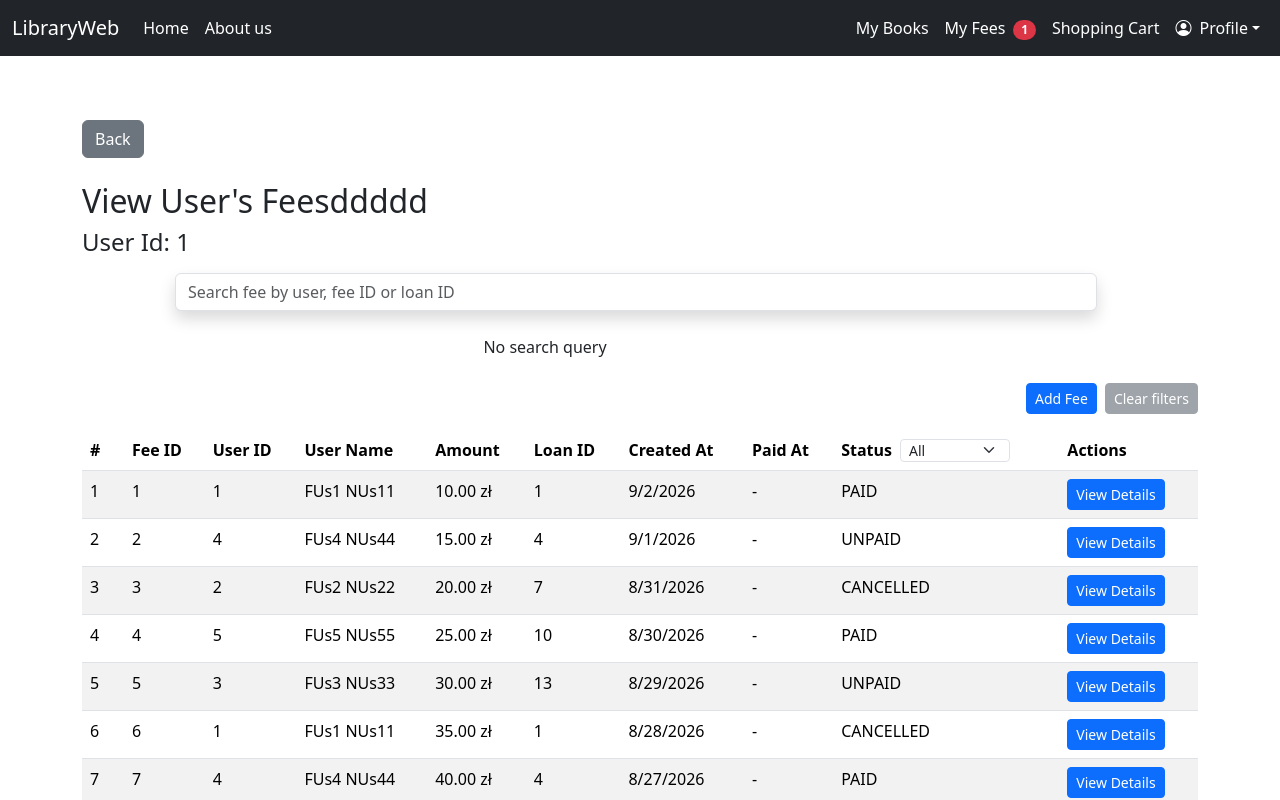
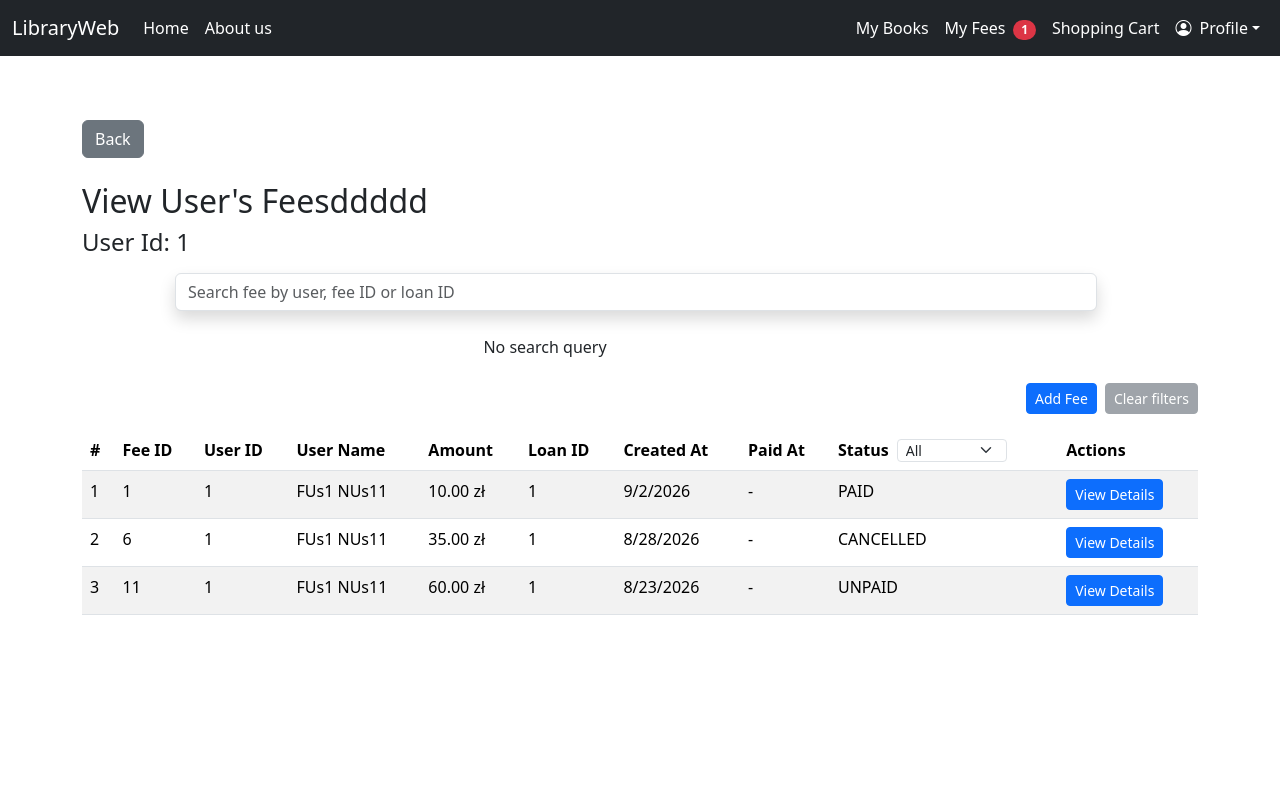
Before and after one commit to pterq/LibraryWeb, a React (Vite) app in the folder library-client/: page /userFees/view/1 in a window 1280 px wide. Shown: the top 800 px of the page. Built offline with nearby package versions, Linux system fonts and the light colour scheme; sample sign-in values are in the browser's storage.

Commit message:
front - admin fees table sort fix

```diff
--- a/library-client/src/component/books/UserBookCard.tsx
+++ b/library-client/src/component/books/UserBookCard.tsx
@@ -1,5 +1,3 @@
-import React from "react";
-
 import { MockData } from "../../types/MockData";
 import type { LoanType } from "../../types/DbTypes";
 import { useParams } from "react-router-dom";
--- a/library-client/src/component/dashboards/Tables/FeeItemsTable.tsx
+++ b/library-client/src/component/dashboards/Tables/FeeItemsTable.tsx
@@ -7,8 +7,6 @@ import { MockData } from "../../../types/MockData";
 
 const FeeItemsTable = ({ userId = null }: { userId?: number | null }) => {
 	const selectedUserId = userId ?? null;
-
-	const fees: FeeType[] = MockData.mockFees;
 
 	const [search, setSearch] = useState("");
 	const [filter, setFilter] = useState<"ALL" | "PAID" | "UNPAID" | "CANCELLED">("ALL");
@@ -41,6 +39,10 @@ const FeeItemsTable = ({ userId = null }: { userId?: number | null }) => {
 
 	const filteredFees: FeeType[] = useMemo(() => {
 		let data = [...MockData.mockFees];
+
+		if (selectedUserId !== null) {
+			data = data.filter((fee) => fee.user.userId === selectedUserId);
+		}
 
 		if (filter !== "ALL") {
 			data = data.filter((fee) => fee.status === filter);
@@ -105,7 +107,7 @@ const FeeItemsTable = ({ userId = null }: { userId?: number | null }) => {
 		}
 
 		return data;
-	}, [search, filter, sortConfig]);
+	}, [search, filter, sortConfig, selectedUserId]);
 
 	return (
 		<>
@@ -185,7 +187,7 @@ const FeeItemsTable = ({ userId = null }: { userId?: number | null }) => {
 					</tr>
 				</thead>
 				<tbody>
-					{fees.map((fee, index) => (
+					{filteredFees.map((fee, index) => (
 						<tr key={fee.id}>
 							<td>{index + 1}</td>
 							<td>{fee.id}</td>
```
